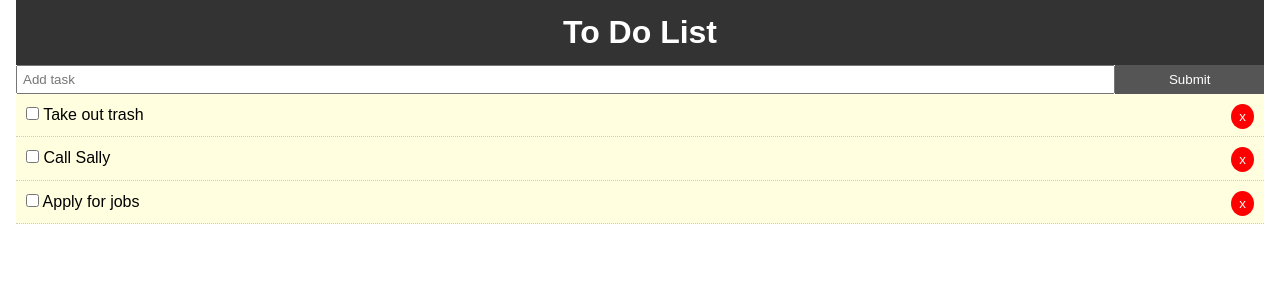
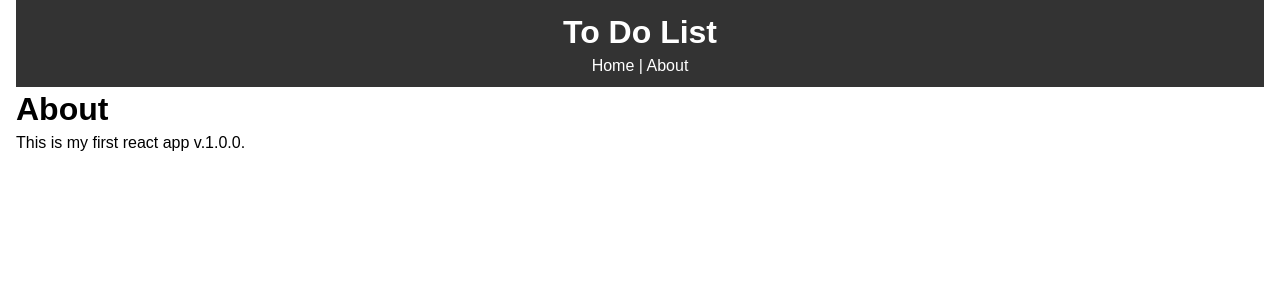
Before and after one commit to SebastianKut/to-do-app-react, a React (Create React App) app: page /about in a window 1280 px wide. Shown: the top 300 px of the page. Built offline with nearby package versions, Linux system fonts and the light colour scheme.

Commit message:
added router

```diff
--- a/package.json
+++ b/package.json
@@ -8,6 +8,7 @@
     "@testing-library/user-event": "^7.2.1",
     "react": "^16.13.1",
     "react-dom": "^16.13.1",
+    "react-router-dom": "^5.2.0",
     "react-scripts": "3.4.3",
     "uuid": "^8.3.0"
   },
--- a/src/App.js
+++ b/src/App.js
@@ -1,7 +1,10 @@
 import React from 'react';
+//to instal Router run: npm i react-router-dom
+import { BrowserRouter as Router, Route} from 'react-router-dom';
 import Header from './components/layout/Header';
 import ToDos from './components/ToDos';
 import AddToDo from './components/AddToDo';
+import About from './components/pages/About';
 import { v4 as uuidv4 } from 'uuid';
 
 import './App.css';
@@ -61,13 +64,24 @@ class App extends React.Component {
 
   render() {
     return (
-      <div className="App">
-        <div className="container">
-          <Header />
-          <AddToDo addToDo={this.addToDo}/>
-          <ToDos todos={this.state.todos} toggleComplete={this.toggleComplete} deleteTodo={this.deleteTodo}/>
+      //to use Router we have to wrap everything in it
+      <Router>
+        <div className="App">
+          <div className="container">
+            <Header />
+            {/* if there is more than one component we have to use render prop
+            Also adding exact to path will ensure that it will only be shown in that path*/}
+            <Route exact path="/" render={props => (
+              <React.Fragment>
+                <AddToDo addToDo={this.addToDo}/>
+                <ToDos todos={this.state.todos} toggleComplete={this.toggleComplete}
+                deleteTodo={this.deleteTodo}/>
+              </React.Fragment>
+            )} />
+            <Route path="/about" component={About} />
+          </div>
         </div>
-      </div>
+      </Router>
     );
   }
 }
--- a/src/components/layout/Header.js
+++ b/src/components/layout/Header.js
@@ -1,9 +1,12 @@
 import React from 'react';
+//Link is used in JSX instead of <a>
+import { Link } from 'react-router-dom';
 
 function Header() {
     return (
         <header style={headerStyle}>
             <h1>To Do List</h1>
+            <Link to="/" style={linkStyle}>Home</Link> | <Link to="/about" style={linkStyle}>About</Link>
         </header>
     )
 }
@@ -15,4 +18,9 @@ const headerStyle = {
     padding: '10px'
 };
 
+const linkStyle = {
+    color: '#fff',
+    textDecoration: 'none'
+}
+
 export default Header;
--- /dev/null
+++ b/src/components/pages/About.js
@@ -0,0 +1,14 @@
+import React from 'react'
+
+function About() {
+    return (
+        //if div is not needed you can use React.Fragment
+        <React.Fragment>
+            <h1>About</h1>
+            <p>This is my first react app v.1.0.0.</p>
+        </React.Fragment>
+    )
+}
+
+
+export default About;
```
Also changed, not shown: 1 other file (tests, documents, lock files or other folders).
